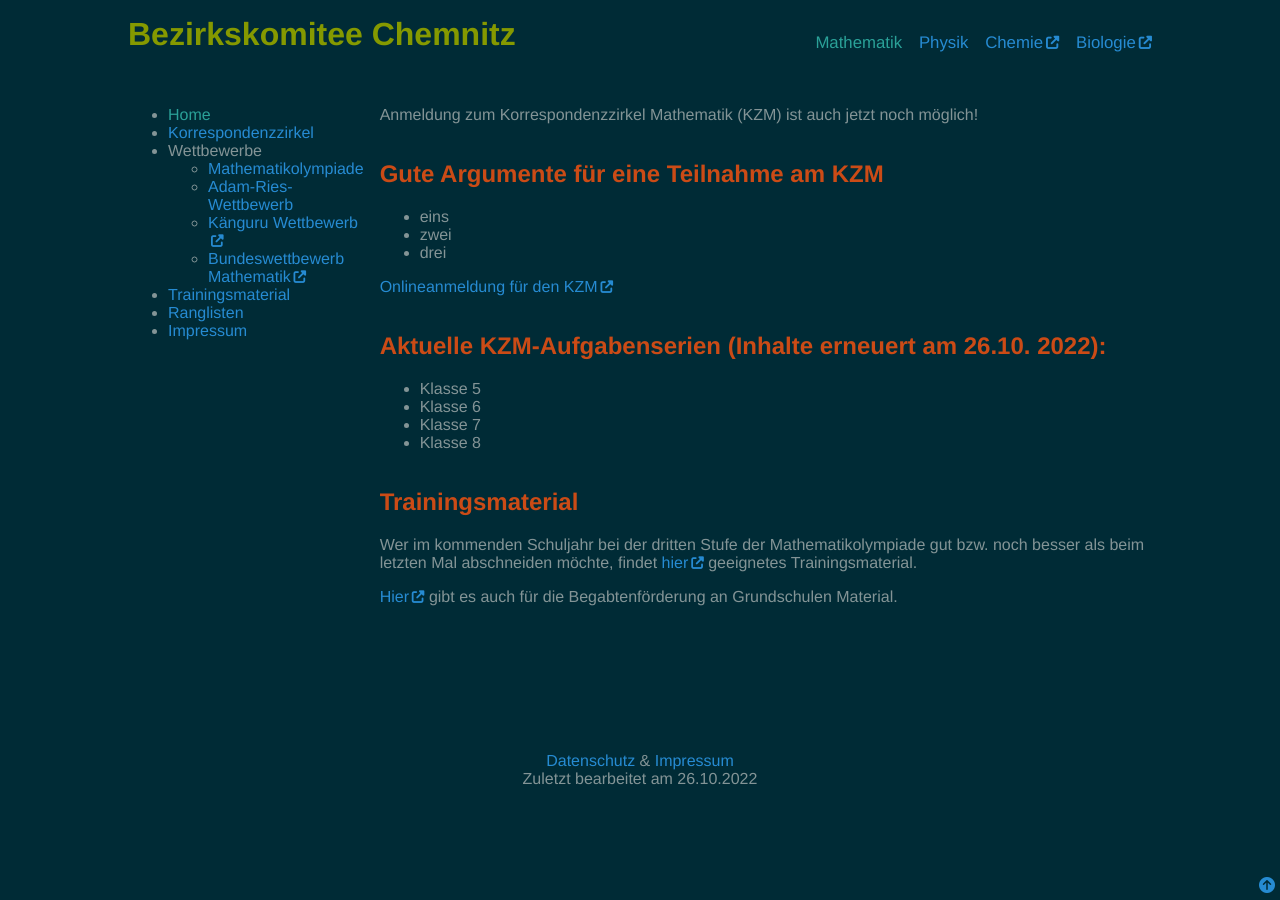
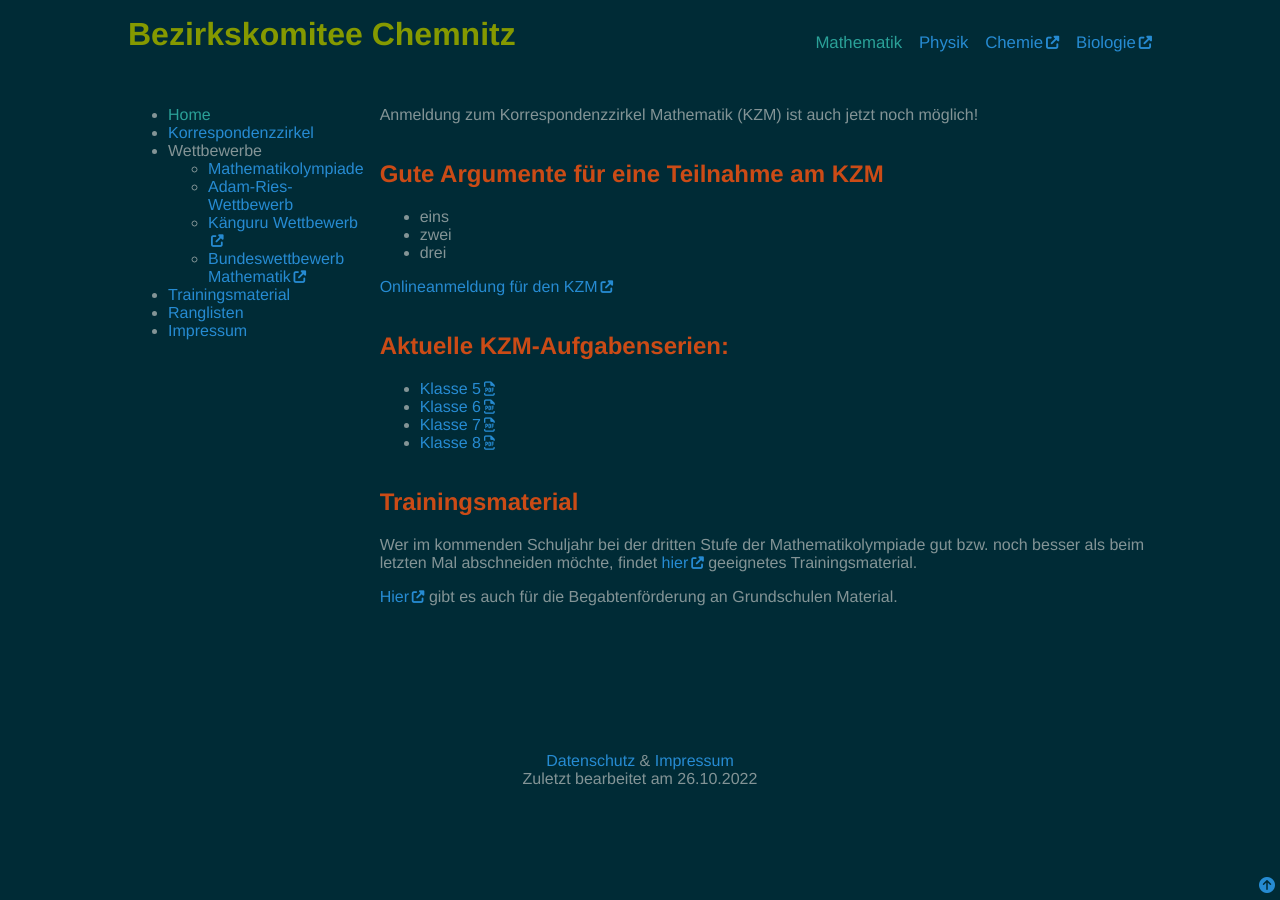
Before and after one commit to Bezirkskomitee-Chemnitz/Bezirkskomitee-Chemnitz.github.io, a Jekyll site: the page built from pages/mathematik/index.md, in a window 1280 px wide. Built offline with Jekyll 4.4.1, drawn with Linux system fonts in a browser that asks for light colours.

Commit message:
use md syntax for links

```diff
--- a/pages/mathematik/index.md
+++ b/pages/mathematik/index.md
@@ -1,6 +1,6 @@
 ---
 title: Mathematik
-# the URL for the faculty navigation link is configured within the topnav and must be the same as this permalink
+# the url for the faculty navigation link is configured within the topnav and must be the same as this permalink
 permalink: mathematik/
 date: 2022-10-26
 ---
@@ -13,14 +13,14 @@ Anmeldung zum Korrespondenzzirkel Mathematik (KZM) ist auch jetzt noch möglich!
 - zwei
 - drei
 
-{% include smart_link.html content="Onlineanmeldung für den KZM" external_url="https://www.sachsen.schule/~bezirkskomitee/Onlineanmeldung.htm" %}
+[Onlineanmeldung für den KZM](https://www.sachsen.schule/~bezirkskomitee/Onlineanmeldung.htm)
 
-# Aktuelle KZM-Aufgabenserien (Inhalte erneuert am 26.10. 2022):
+# Aktuelle KZM-Aufgabenserien:
 
-- Klasse 5
-- Klasse 6
-- Klasse 7
-- Klasse 8
+- [Klasse 5](https://www.sachsen.schule/~bezirkskomitee/neu/Aufgaben5Serie2.pdf)
+- [Klasse 6](https://www.sachsen.schule/~bezirkskomitee/neu/Aufgaben6Serie3.pdf)
+- [Klasse 7](https://www.sachsen.schule/~bezirkskomitee/neu/Aufgaben7Serie2.pdf)
+- [Klasse 8](https://www.sachsen.schule/~bezirkskomitee/neu/Aufgaben8Serie3.pdf)
 
 # Trainingsmaterial
 
```
Also changed, not shown: pages/physik/index.md (+2 -3 lines).
